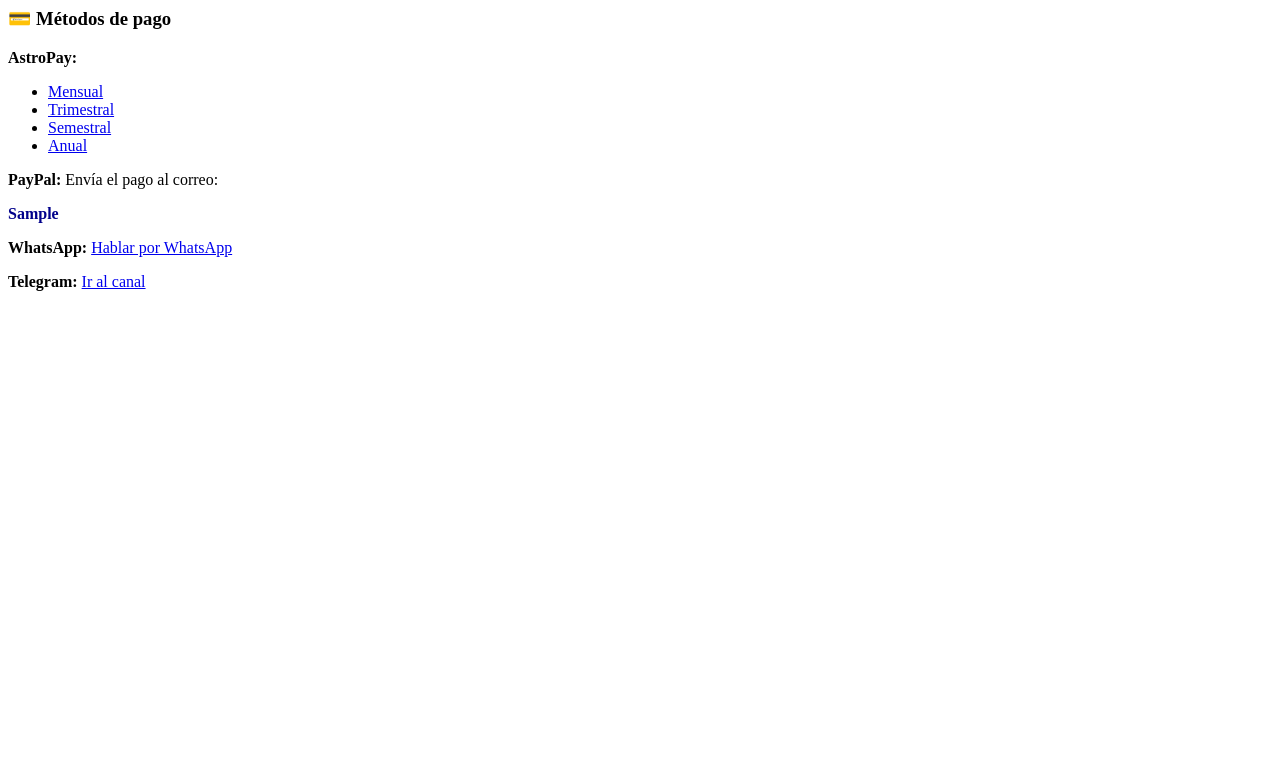
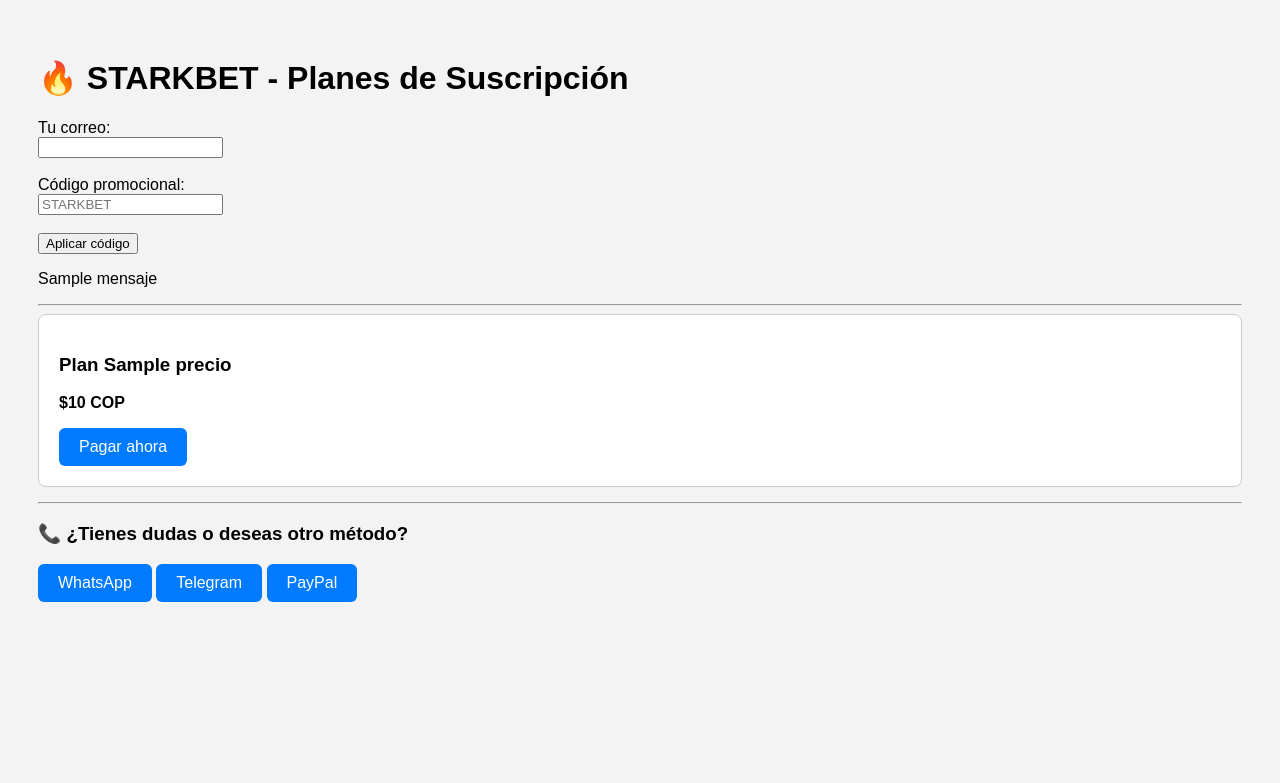
Before and after one commit to anakin15/Stark-goals, a Flask app: template templates/index.html in a window 1280 px wide. Shown: the top 783 px of the page. Run offline with Flask 3, Linux system fonts and the light colour scheme; the template is opened without the code that fills it: most values are stand-ins (such as "Sample title", 1, 10 or a date in 2020).

Commit message:
Update index.html

```diff
--- a/templates/index.html
+++ b/templates/index.html
@@ -1,18 +1,51 @@
-<!-- Dentro de donde se muestran los métodos de pago -->
-<div class="metodos">
-  <h3>💳 Métodos de pago</h3>
+<!DOCTYPE html>
+<html lang="es">
+<head>
+    <meta charset="UTF-8">
+    <title>StarkBet - Suscripciones</title>
+    <style>
+        body { font-family: Arial, sans-serif; background-color: #f3f3f3; padding: 30px; }
+        .plan { border: 1px solid #ccc; padding: 20px; margin-bottom: 15px; border-radius: 8px; background: #fff; }
+        .btn { display: inline-block; padding: 10px 20px; background: #007bff; color: white; text-decoration: none; border-radius: 6px; }
+        .btn:hover { background: #0056b3; }
+        .ok { color: green; }
+        .error { color: red; }
+    </style>
+</head>
+<body>
 
-  <p><strong>AstroPay:</strong></p>
-  <ul>
-    <li><a href="{{ links['mensual'] }}" target="_blank">Mensual</a></li>
-    <li><a href="{{ links['trimestral'] }}" target="_blank">Trimestral</a></li>
-    <li><a href="{{ links['semestral'] }}" target="_blank">Semestral</a></li>
-    <li><a href="{{ links['anual'] }}" target="_blank">Anual</a></li>
-  </ul>
+    <h1>🔥 STARKBET - Planes de Suscripción</h1>
 
-  <p><strong>PayPal:</strong> Envía el pago al correo:</p>
-  <p style="font-weight: bold; color: darkblue;">{{ contacto['paypal_correo'] }}</p>
+    <form method="POST">
+        <label>Tu correo:</label><br>
+        <input type="email" name="correo" required><br><br>
 
-  <p><strong>WhatsApp:</strong> <a href="{{ contacto['whatsapp'] }}" target="_blank">Hablar por WhatsApp</a></p>
-  <p><strong>Telegram:</strong> <a href="{{ contacto['telegram'] }}" target="_blank">Ir al canal</a></p>
-</div>
+        <label>Código promocional:</label><br>
+        <input type="text" name="codigo" placeholder="STARKBET"><br><br>
+
+        <button type="submit">Aplicar código</button>
+    </form>
+
+    {% if mensaje %}
+        <p class="{{ clase }}">{{ mensaje }}</p>
+    {% endif %}
+
+    <hr>
+
+    {% for nombre, precio in precios.items() %}
+        <div class="plan">
+            <h3>Plan {{ nombre.capitalize() }}</h3>
+            <p><strong>${{ precio }} COP</strong></p>
+            <a class="btn" href="{{ links[nombre] }}" target="_blank">Pagar ahora</a>
+        </div>
+    {% endfor %}
+
+    <hr>
+
+    <h3>📞 ¿Tienes dudas o deseas otro método?</h3>
+    <a class="btn" href="{{ contactos.whatsapp }}" target="_blank">WhatsApp</a>
+    <a class="btn" href="{{ contactos.telegram }}" target="_blank">Telegram</a>
+    <a class="btn" href="{{ contactos.paypal }}" target="_blank">PayPal</a>
+
+</body>
+  </html>
```
